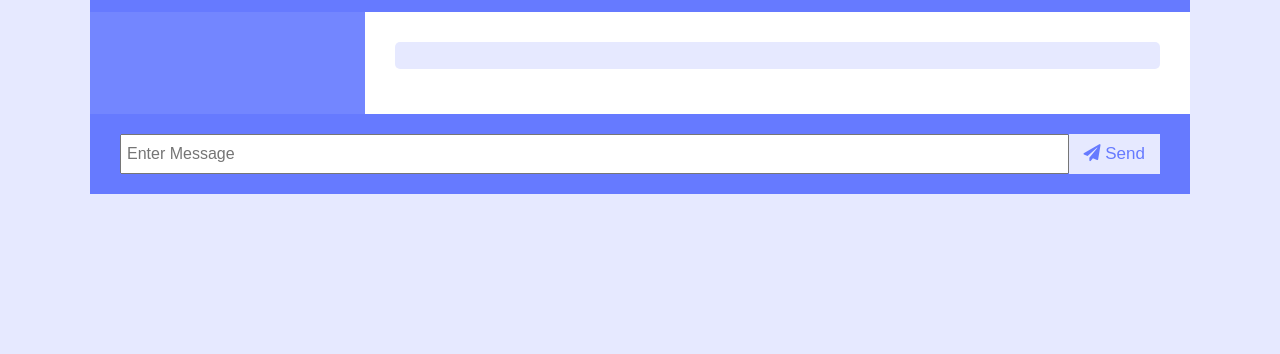
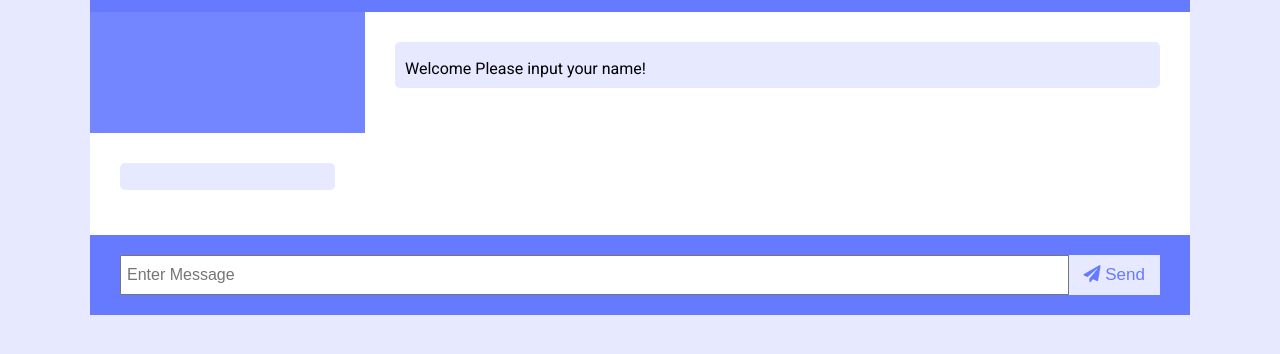
Before and after one commit to walemust/Restaurant-Chatbot, a website: page public/chat.html in a window 1280 px wide. Shown: the part 86-440 px from the top of the page. Drawn offline with nearby package versions, Linux system fonts and the light colour scheme; no server answers.

Commit message:
Added content to the html

```diff
--- a/public/chat.html
+++ b/public/chat.html
@@ -26,6 +26,12 @@
             <div id="chat-message" class="chat-messages">
                 <div class="message">
                     <p class="meta"><span></span></p>
+                    <p class="text">Welcome Please input your name!</p>
+                </div>
+            </div>
+            <div id="chat-message" class="chat-messages">
+                <div class="message">
+                    <p class="meta"><span></span></p>
                     <p class="text"></p>
                 </div>
             </div>
```
